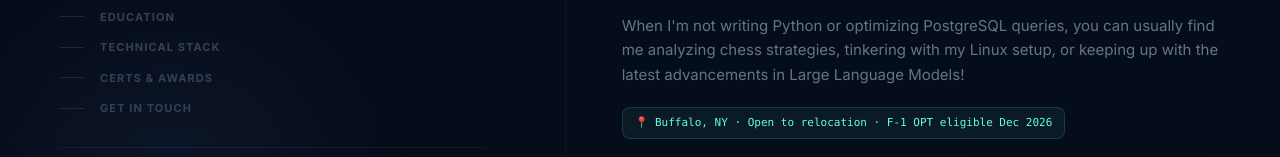
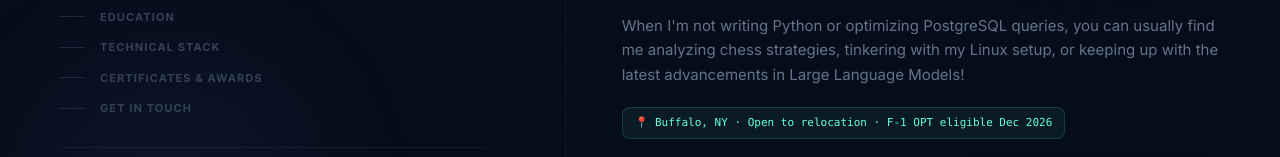
Before and after one commit to Jaypath456/jay-portfolio, a Next.js app: page / in a window 1280 px wide. Shown: the part 456-613 px from the top of the page. Built offline with nearby package versions, Linux system fonts and the light colour scheme.

Commit message:
certs and ijrar link fixe

```diff
--- a/app/page.tsx
+++ b/app/page.tsx
@@ -1082,7 +1082,7 @@ export default function Home() {
                           <span style={{ transition: 'color 0.2s' }} className={isActive ? '' : 'group-hover:text-slate-400'}>
                             {item === 'about'   ? 'About Me'        :
                              item === 'stack'   ? 'Technical Stack' :
-                             item === 'awards'  ? 'Certs & Awards'  :
+                             item === 'awards'  ? 'Certificates & Awards'  :
                              item === 'contact' ? 'Get In Touch'    : item}
                           </span>
                           {isActive && (
@@ -1279,7 +1279,7 @@ export default function Home() {
 
                   {/* Certs, Awards & Publications */}
                   <section id="awards" className="scroll-mt-24">
-                    <SectionHeader whiteText="Certs, Awards &" tealText="Publications" subtitle="Credentials, recognitions, and published research" />
+                    <SectionHeader whiteText="Certificates, Awards &" tealText="Publications" subtitle="Credentials, recognitions, and published research" />
                     <motion.div className="space-y-2" initial="hidden" whileInView="visible" viewport={{ once: true, margin: '-60px' }} variants={listVariants}>
                       <AwardCard
                         year="Feb 2026" title="Certificate of Appreciation" org="University at Buffalo"
@@ -1295,7 +1295,7 @@ export default function Home() {
                       />
                       <AwardCard
                         year="Apr 2023" title="Research Publication" org="IJRAR"
-                        href="https://ijrar.org/papers/IJRAR23B2524.pdf"
+                        href="https://www.ijrar.org/papers/IJRAR23B1728.pdf"
                         desc='J. Pathare, D. Ahuja, R. Singh, M. Sabnis - "Music Genre Classification" - International Journal of Research and Analytical Reviews, Volume 10, Issue 2. ISSN: 2348-1269. Achieved 97.68% classification accuracy using CatBoost and KNN.'
                         tags={['Research', 'ML', 'Published', 'IJRAR']}
                       />
```
